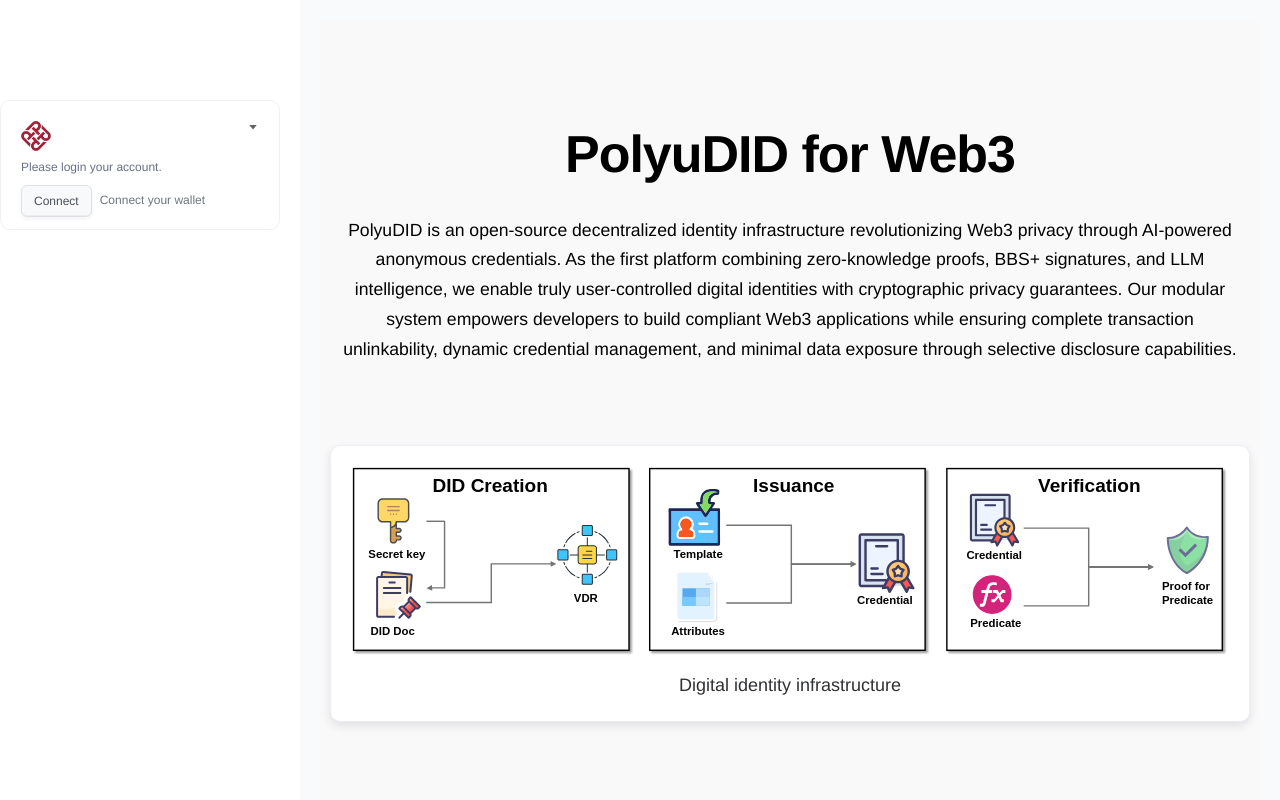
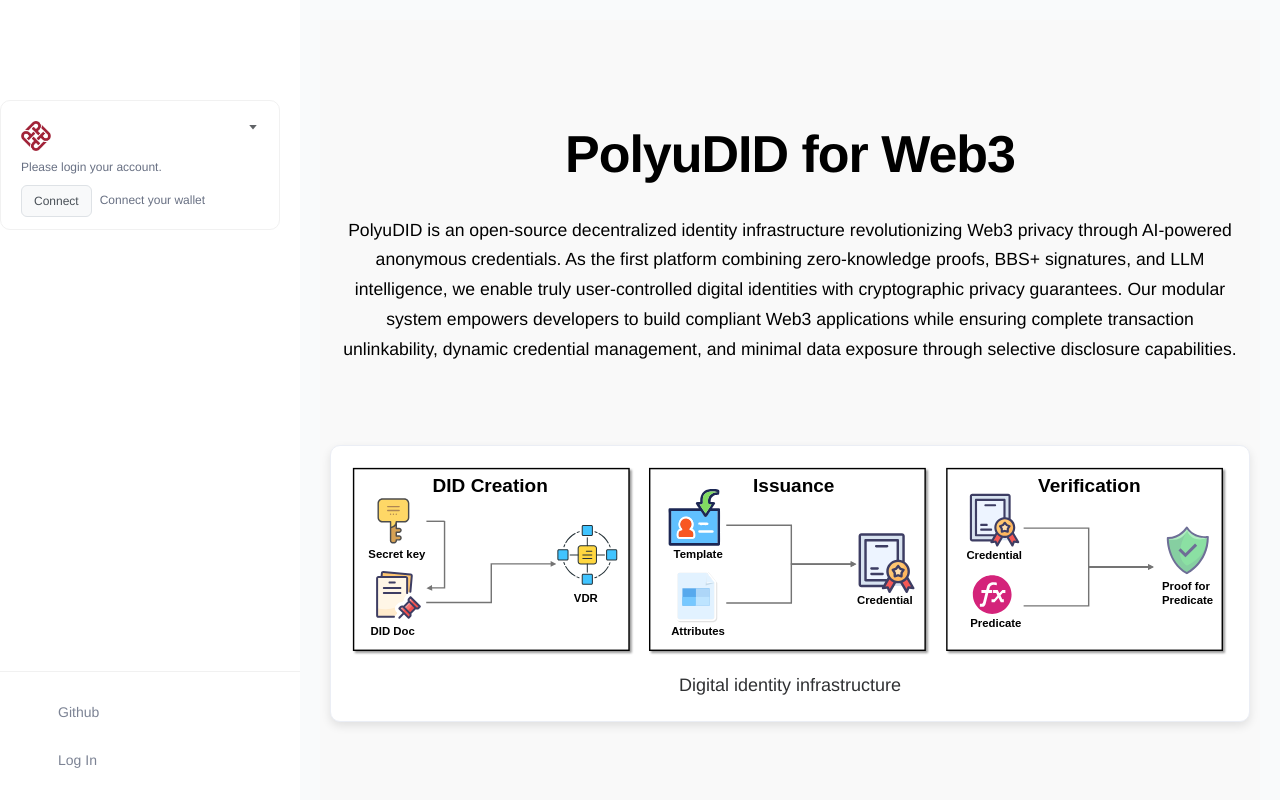
Before and after one commit to CXYALEX/DIDSYSTEM, a Vue app: page /#/dashboard in a window 1280 px wide. Shown: the top 800 px of the page. Built offline with nearby package versions, Linux system fonts and the light colour scheme.

Commit message:
update sidebar

```diff
--- a/src/layout/components/Sidebar/index.vue
+++ b/src/layout/components/Sidebar/index.vue
@@ -1,5 +1,5 @@
 <template>
-  <div :class="{ 'has-logo': showLogo }">
+  <div class="sidebar-container" :class="{ 'has-logo': showLogo }">
     <div class="userInfo">
       <el-dropdown class="avatar-container" trigger="click">
         <div class="title">
@@ -8,9 +8,7 @@
         </div>
         <el-dropdown-menu slot="dropdown" class="user-dropdown">
           <router-link to="/">
-            <el-dropdown-item>
-              Home
-            </el-dropdown-item>
+            <el-dropdown-item>Home</el-dropdown-item>
           </router-link>
           <a target="_blank" href="https://github.com/CXYALEX/DIDSYSTEM">
             <el-dropdown-item>Github</el-dropdown-item>
@@ -23,6 +21,7 @@
           </el-dropdown-item>
         </el-dropdown-menu>
       </el-dropdown>
+
       <div class="content">
         <template v-if="name">
           User Name: {{ name }}
@@ -31,14 +30,34 @@
           Please login your account.
         </template>
       </div>
+
       <div class="detail">
-        <div class="conection" @click="connectWallet">Connect</div><span>{{ web3account ? web3account : "Connect your wallet" }}</span>
+        <div class="conection" @click="connectWallet">Connect</div>
+        <span>{{ web3account ? web3account : "Connect your wallet" }}</span>
       </div>
     </div>
+
     <div class="contentR">
-      <div class="rout" v-for="(item,index) in routes" v-if="!item.hidden" @click="handleRoute(item,index)" :key="item.path" :class="{'routActive': active == item.children[0].path}">
+      <div class="rout"
+           v-for="(item,index) in routes"
+           v-if="!item.hidden"
+           @click="handleRoute(item,index)"
+           :key="item.path"
+           :class="{'routActive': active == item.children[0].path}">
         <svg-icon :iconClass="item.children[0].meta.icon" />
         <div class="name">{{ item.children[0].meta.title }}</div>
+      </div>
+    </div>
+
+    <!-- 新增底部导航 -->
+    <div class="sidebar-footer">
+      <div class="footer-item" @click="openDocumentation">
+        <svg-icon icon-class="documentation" />
+        <span>Github</span>
+      </div>
+      <div class="footer-item" @click="handleLoginLogout">
+  <svg-icon :icon-class="name ? 'logout' : 'login'" />
+  <span>{{ name ? 'Log Out' : 'Log In' }}</span>
 </div>
     </div>
   </div>
@@ -51,7 +70,9 @@ import SidebarItem from './SidebarItem'
 import variables from '@/styles/variables.scss'
 import detectEthereumProvider from '@metamask/detect-provider';
 import wasmPath from '@/utils/bbs/wasm_bg.wasm';
+
 export default {
+  name: 'Sidebar',
   components: { SidebarItem, Logo },
   computed: {
     ...mapGetters([
@@ -63,14 +84,11 @@ export default {
     ]),
     routes() {
       let result = []
-      console.log(this.permission_routes,"this.permission_routes")
       this.permission_routes.forEach(item => {
         if(!item.hidden && item.children && item.children.length > 0){
           result.push(item)
         }
       })
-      console.log(result,"222");
-
       return result
     },
     activeMenu() {
@@ -89,21 +107,11 @@ export default {
     },
     isCollapse() {
       return !this.sidebar.opened
-    },
-    async logout() {
-      await this.$store.dispatch('user/logout')
-      await this.$store.commit('web3/RESET_STATE');
-      this.$router.push(`/login?redirect=${this.$route.fullPath}`)
-    },
-    async login() {
-      await this.$store.dispatch('user/logout')
-      await this.$store.commit('web3/RESET_STATE');
-      this.$router.push(`/login?redirect=${this.$route.fullPath}`)
     }
   },
   data(){
     return {
-      active:null,
+      active: null,
       account: null,
       recipient: '',
       amount: 0,
@@ -112,10 +120,9 @@ export default {
   },
   watch:{
     $route:{
-      deep:true,
-      immediate:true,
-      handler(newVal,oldVal){
-        console.log(newVal,"nwlllllll");
+      deep: true,
+      immediate: true,
+      handler(newVal, oldVal){
         this.active = newVal.path.slice(1)
       }
     }
@@ -140,41 +147,47 @@ export default {
         alert('MetaMask is not installed. Please install it to use this feature.');
       }
     },
+    async handleLoginLogout() {
+    if(this.name) {
+      await this.logout()
+    } else {
+      await this.login()
+    }
+  },
+    async logout() {
+      await this.$store.dispatch('user/logout')
+      await this.$store.commit('web3/RESET_STATE');
+      this.$router.push(`/login?redirect=${this.$route.fullPath}`)
+    },
+    async login() {
+      await this.$store.dispatch('user/logout')
+      await this.$store.commit('web3/RESET_STATE');
+      this.$router.push(`/login?redirect=${this.$route.fullPath}`)
+    },
+    openDocumentation() {
+      window.open('https://github.com/CXYALEX/DIDSYSTEM', '_blank')
+    }
   }
 }
 </script>
-<style scope lang="scss">
+
+<style lang="scss" scoped>
 $menuText: #7c8394;
-$menuActiveText: #1e3a8a; // Changed to dark blue
-$menuHover: #e8f0ff; // Changed to light blue
-$subMenuBg: #1e3a8a; // Changed to dark blue
+$menuActiveText: #1e3a8a;
+$menuHover: #e8f0ff;
+$subMenuBg: #1e3a8a;
+
+.sidebar-container {
+  height: 100%;
+  display: flex;
+  flex-direction: column;
+  position: relative;
+}
 
 .contentR {
-  height: 100%;
+  flex: 1;
   padding: 20px;
-}
-
-.rout {
-  width: 100%;
-  height: 40px;
-  padding: 10px;
-  display: flex;
-  align-items: center;
-  font-size: 14px;
-  border-radius: 5px;
-  color: #7c8394;
-  margin-bottom: 10px;
-  cursor: pointer;
-}
-
-.rout:hover {
-  color: #1e3a8a; // Changed to dark blue
-  background-color: #e8f0ff; // Changed to light blue
-}
-
-.routActive {
-  color: #1e3a8a; // Changed to dark blue
-  background-color: #e8f0ff; // Changed to light blue
+  overflow-y: auto;
 }
 
 .userInfo {
@@ -208,23 +221,6 @@ $subMenuBg: #1e3a8a; // Changed to dark blue
     }
   }
 
-  .hamburger-container {
-    line-height: 46px;
-    height: 100%;
-    float: left;
-    cursor: pointer;
-    transition: background .3s;
-    -webkit-tap-highlight-color: transparent;
-
-    &:hover {
-      background: rgba(0, 0, 0, .025)
-    }
-  }
-
-  .breadcrumb-container {
-    float: left;
-  }
-
   .content {
     font-size: 12px;
     margin: 10px 0;
@@ -236,7 +232,7 @@ $subMenuBg: #1e3a8a; // Changed to dark blue
     font-size: 12px;
     font-weight: 400;
 
-    div {
+    .conection {
       width: auto;
       height: 32px;
       padding: 0 12px;
@@ -247,23 +243,12 @@ $subMenuBg: #1e3a8a; // Changed to dark blue
       font-weight: 500;
       line-height: 30px;
       cursor: pointer;
+      margin-right: 8px;
       transition: all 0.2s ease;
-      position: relative;
-
-      box-shadow: 0 2px 4px rgba(0, 0, 0, 0.05),
-                  inset 0 -1px 0 rgba(0, 0, 0, 0.05);
 
       &:hover {
-        background: #e8f0ff; // Changed to light blue
-        border-color: #1e3a8a; // Changed to dark blue
-        box-shadow: 0 2px 6px rgba(30, 58, 138, 0.08),
-                    inset 0 -1px 0 rgba(30, 58, 138, 0.1);
-        transform: translateY(-1px);
-      }
-
-      &:active {
-        transform: translateY(1px);
-        box-shadow: inset 0 2px 4px rgba(30, 58, 138, 0.05);
+        background: $menuHover;
+        border-color: $menuActiveText;
       }
     }
 
@@ -271,8 +256,70 @@ $subMenuBg: #1e3a8a; // Changed to dark blue
       white-space: nowrap;
       overflow: hidden;
       text-overflow: ellipsis;
-      margin-left: 8px;
-      color: #6c757d;
+    }
+  }
+}
+
+.rout {
+  width: 100%;
+  height: 40px;
+  padding: 10px;
+  display: flex;
+  align-items: center;
+  font-size: 14px;
+  border-radius: 5px;
+  color: $menuText;
+  margin-bottom: 10px;
+  cursor: pointer;
+
+  &:hover {
+    color: $menuActiveText;
+    background-color: $menuHover;
+  }
+
+  .name {
+    margin-left: 10px;
+  }
+}
+
+.routActive {
+  color: $menuActiveText;
+  background-color: $menuHover;
+}
+
+// 新增底部样式
+.sidebar-footer {
+  padding: 20px;
+  border-top: 1px solid #f1f1f1;
+  margin-top: auto;
+
+  .footer-item {
+    display: flex;
+    align-items: center;
+    padding: 12px;
+    margin-bottom: 8px;
+    cursor: pointer;
+    border-radius: 6px;
+    transition: all 0.3s ease;
+    color: $menuText;
+
+    &:hover {
+      color: $menuActiveText;
+      background-color: $menuHover;
+    }
+
+    svg-icon {
+      margin-right: 12px;
+      font-size: 16px;
+    }
+
+    span {
+      margin-left: 10px;
+      font-size: 14px;
+    }
+
+    &:last-child {
+      margin-bottom: 0;
     }
   }
 }
```
Lines whose indentation alone changed are shown as unchanged.
